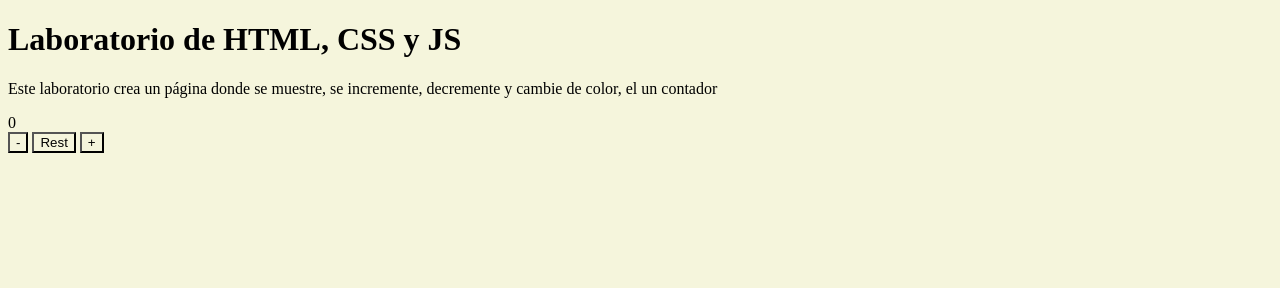
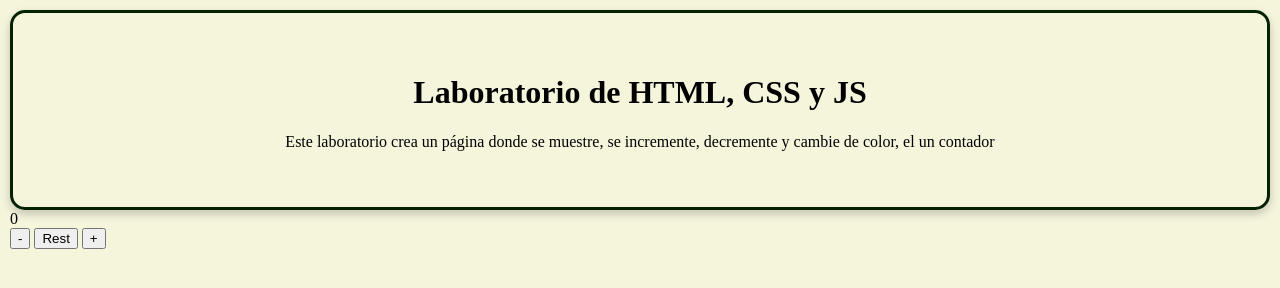
Before and after one commit to yudithkleon/lab-html-css-js, a plain HTML site: page index.html in a window 1280 px wide. Drawn offline with Linux system fonts and the light colour scheme.

Commit message:
iniciando los estilos

```diff
--- a/styles.css
+++ b/styles.css
@@ -1,3 +1,17 @@
-*{
+body{
     background-color: beige;
+    align-items: center;
+    margin:10px
 }
+
+header{
+ border: 3px solid rgb(2, 34, 2);
+ border-radius:  15px;
+ padding: 40px;
+ text-align: center;
+ box-shadow: 0 4px 10px rgba(0, 0, 0, 0.2);;
+}
+
+main{
+
+}
```
